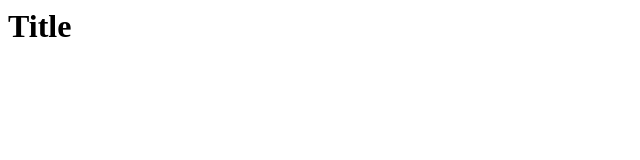
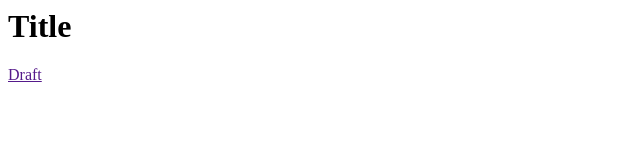
Before and after one commit to acatchapicard/homepage, a plain HTML site: page index.html in a window 1280 px wide. Shown: the full height of the page, 0-640 px from the left. Drawn offline with Linux system fonts and the light colour scheme.

Commit message:
Update index.html

```diff
--- a/index.html
+++ b/index.html
@@ -1 +1,2 @@
 <h1>Title</h1>
+<a href="">Draft</a>
```
